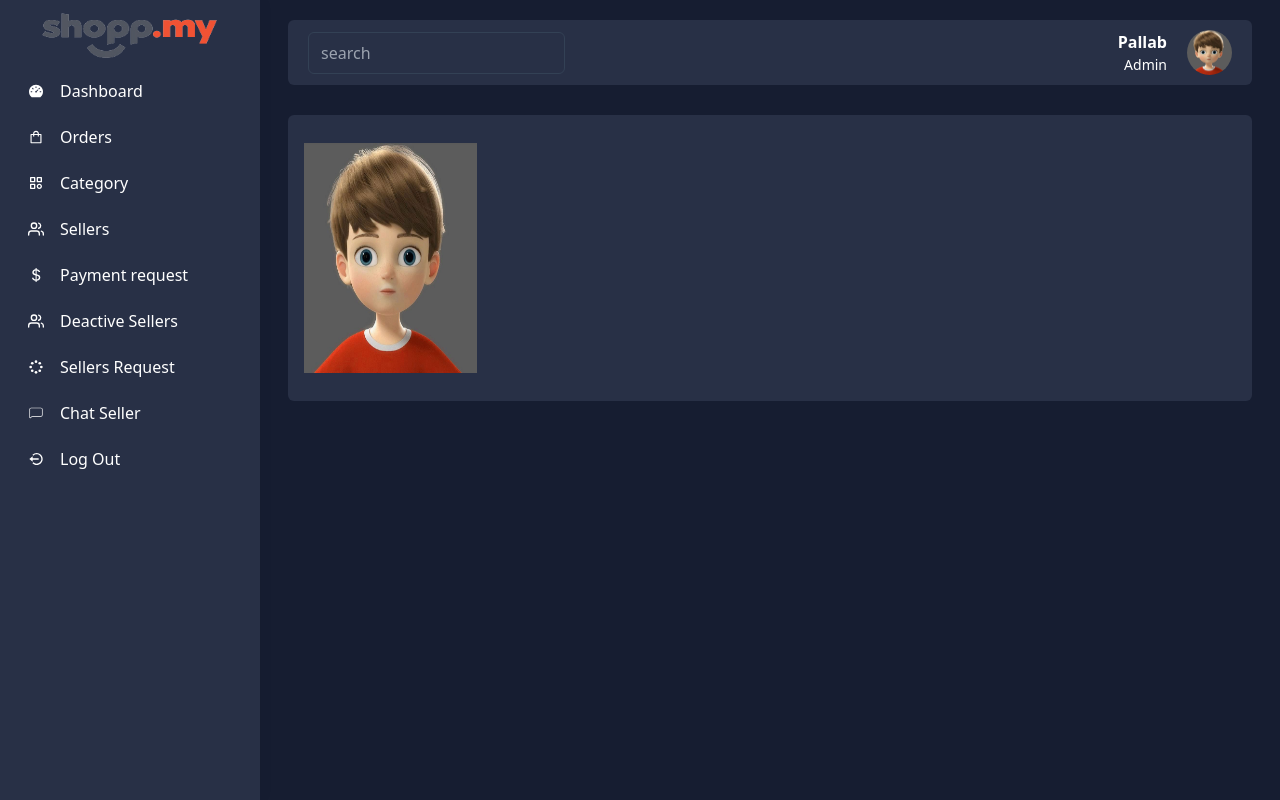
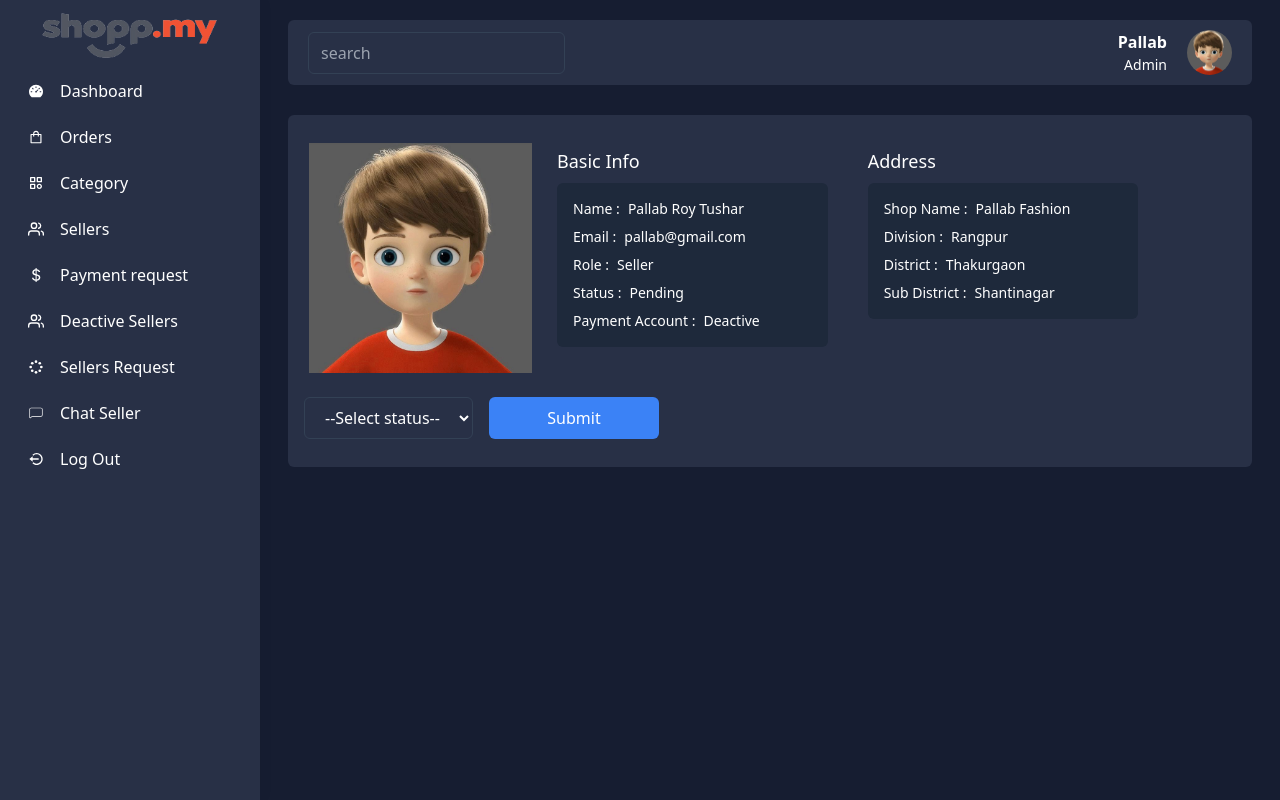
Before and after one commit to pallabroy2234/mern-Ecommerce-backend-v1, a React (Vite) app in the folder dashboard/: page /admin/dashboard/seller/details/1 in a window 1280 px wide. Built offline with nearby package versions, Linux system fonts and the light colour scheme.

Commit message:
seller details page design complete and chat seller page design start

```diff
--- a/dashboard/src/navigation/allNav.jsx
+++ b/dashboard/src/navigation/allNav.jsx
@@ -57,7 +57,7 @@ export const allNav = [
         title: "Chat Seller",
         icon: <CiChat1/>,
         role: "admin",
-        path: "/admin/dashboard/chat-seller"
+        path: "/admin/dashboard/chat-sellers"
     },
 
 ]
--- a/dashboard/src/router/routes/AdminRoutes.jsx
+++ b/dashboard/src/router/routes/AdminRoutes.jsx
@@ -7,6 +7,7 @@ import PaymentRequest from "../../views/admin/PaymentRequest.jsx";
 import DeactiveSellers from "../../views/admin/DeactiveSellers.jsx";
 import SellerRequest from "../../views/admin/SellerRequest.jsx";
 import SellerDetails from "../../views/admin/SellerDetails.jsx";
+import ChatSeller from "../../views/admin/ChatSeller.jsx";
 
 
 // const AdminDashboard = lazy(() => import("../../views/admin/AdminDashboard.jsx"));
@@ -49,10 +50,14 @@ export const adminRoutes = [
         element: <SellerRequest/>,
         role: "admin"
     },
-
     {
         path: "/admin/dashboard/seller/details/:sellerId",
         element: <SellerDetails/>,
         role: "admin"
+    },
+    {
+        path: "/admin/dashboard/chat-sellers",
+        element: <ChatSeller/>,
+        role: "admin"
     }
 ]
--- /dev/null
+++ b/dashboard/src/views/admin/ChatSeller.jsx
@@ -0,0 +1,78 @@
+import {useState} from "react";
+import {IoMdClose} from "react-icons/io";
+
+
+const ChatSeller = () => {
+    const [show, setShow] = useState(true)
+
+    return (
+        <div className="px-2 lg:px-7 pt-5">
+            <div className="w-full bg-secondary px-4 py-4 rounded-md h-[calc(100vh-140px)]">
+              <div className="flex w-full h-full relative">
+                  {/* Side Bar */}
+                  <div className={`w-[300px] h-full absolute z-10 ${show ? "-left-[16px] ": "-left-[336PX]"} md:left-0 md:relative transition-all`}>
+                      <div className="w-full h-[calc(100vh-177px)] bg-[#252b3b] md:bg-transparent overflow-y-auto ">
+                        <div className="flex text-xl justify-between items-center p-4 md:p-0 md:px-3 md:pb-3 text-white">
+                            <h1>Sellers</h1>
+                            <span onClick={()=> setShow(false)} className="block cursor-pointer md:hidden "><IoMdClose/></span>
+                        </div>
+
+                          <div className={`h-[60px] flex justify-start gap-2 items-center text-white px-2 py-2 mb-2 rounded-sm cursor-pointer`}>
+                               <div className="relative">
+                                   <img className="w-[50px] h-[50px] border-white border-2 max-w-[55px] p-[2px] rounded-full" src="http://localhost:5173//public/images/admin.jpg"  alt=""/>
+                                   <div className="w-[10px] h-[10px] bg-green-500 rounded-full absolute right-1 bottom-1"></div>
+                               </div>
+                                 <div className="flex flex-col justify-center items-start w-full">
+                                       <div className="flex flex-col justify-center items-start w-full">
+                                           <h2 className="text-base font-semibold">Pallab Roy Tushar</h2>
+                                       </div>
+                                 </div>
+                          </div>
+
+
+                          <div className={`h-[60px] flex justify-start gap-2 items-center text-white px-2 py-2 mb-2 rounded-sm cursor-pointer`}>
+                              <div className="relative">
+                                  <img className="w-[50px] h-[50px] border-white border-2 max-w-[55px] p-[2px] rounded-full" src="http://localhost:5173//public/images/admin.jpg"  alt=""/>
+                                  <div className="w-[10px] h-[10px] bg-green-500 rounded-full absolute right-1 bottom-1"></div>
+                              </div>
+                              <div className="flex flex-col justify-center items-start w-full">
+                                  <div className="flex flex-col justify-center items-start w-full">
+                                      <h2 className="text-base font-semibold">Pallab Roy Tushar</h2>
+                                  </div>
+                              </div>
+                          </div>
+
+
+
+                          <div className={`h-[60px] flex justify-start gap-2 items-center text-white px-2 py-2 mb-2 rounded-sm cursor-pointer`}>
+                              <div className="relative">
+                                  <img className="w-[50px] h-[50px] border-white border-2 max-w-[55px] p-[2px] rounded-full" src="http://localhost:5173//public/images/admin.jpg"  alt=""/>
+                                  <div className="w-[10px] h-[10px] bg-green-500 rounded-full absolute right-1 bottom-1"></div>
+                              </div>
+                              <div className="flex flex-col justify-center items-start w-full">
+                                  <div className="flex flex-col justify-center items-start w-full">
+                                      <h2 className="text-base font-semibold">Pallab Roy Tushar</h2>
+                                  </div>
+                              </div>
+                          </div>
+
+
+                          <div className={`h-[60px] flex justify-start gap-2 items-center text-white px-2 py-2 mb-2 rounded-sm cursor-pointer`}>
+                              <div className="relative">
+                                  <img className="w-[50px] h-[50px] border-white border-2 max-w-[55px] p-[2px] rounded-full" src="http://localhost:5173//public/images/admin.jpg"  alt=""/>
+                                  <div className="w-[10px] h-[10px] bg-green-500 rounded-full absolute right-1 bottom-1"></div>
+                              </div>
+                              <div className="flex flex-col justify-center items-start w-full">
+                                  <div className="flex flex-col justify-center items-start w-full">
+                                      <h2 className="text-base font-semibold">Pallab Roy Tushar</h2>
+                                  </div>
+                              </div>
+                          </div>
+                      </div>
+                  </div>
+              </div>
+            </div>
+        </div>
+    )
+}
+export default ChatSeller
--- a/dashboard/src/views/admin/SellerDetails.jsx
+++ b/dashboard/src/views/admin/SellerDetails.jsx
@@ -1,20 +1,98 @@
-
-
 const SellerDetails = () => {
     return (
         <div className="px-2 lg:px-7 pt-5">
             <div className="w-full bg-secondary  p-4 rounded-md">
+
                 <div className="w-full flex flex-wrap text-white">
+                    {/*  Image  */}
                     <div className="w-3/12 flex justify-center items-center py-3">
                         <div className="">
-                         <img  src="http://localhost:5173/public/images/admin.jpg" className="w-full h-[230px]" alt=""/>
+                            <img src="http://localhost:5173/public/images/admin.jpg" className="w-full h-[230px]" alt=""/>
                         </div>
+                    </div>
+
+                    {/* Basic Info */}
+
                     <div className="w-4/12">
-                         <div>
+                        <div className="px-0 md:px-5 py-2">
+                            <div className="py-2 text-lg">
+                                <h2>Basic Info</h2>
+                            </div>
+                            <div className="flex justify-between text-sm flex-col gap-2 p-4 bg-slate-800 rounded-md">
+                                <div className="flex gap-2">
+                                    <span>Name : </span>
+                                    <span>Pallab Roy Tushar</span>
+                                </div>
 
+                                <div className="flex gap-2">
+                                    <span>Email : </span>
+                                    <span>pallab@gmail.com</span>
+                                </div>
+
+                                <div className="flex gap-2">
+                                    <span>Role : </span>
+                                    <span>Seller</span>
+                                </div>
+
+                                <div className="flex gap-2">
+                                    <span>Status : </span>
+                                    <span>Pending</span>
+                                </div>
+
+                                <div className="flex gap-2">
+                                    <span>Payment Account : </span>
+                                    <span>Deactive</span>
                                 </div>
                             </div>
                         </div>
+                    </div>
+
+                    {/* Address */}
+                    <div className="w-4/12">
+                        <div className="px-0 md:px-5 py-2">
+                            <div className="py-2 text-lg">
+                                <h2>Address</h2>
+                            </div>
+                            <div className="flex justify-between text-sm flex-col gap-2 p-4 bg-slate-800 rounded-md">
+
+                                <div className="flex gap-2">
+                                    <span>Shop Name : </span>
+                                    <span>Pallab Fashion</span>
+                                </div>
+
+                                <div className="flex gap-2">
+                                    <span>Division : </span>
+                                    <span>Rangpur</span>
+                                </div>
+
+                                <div className="flex gap-2">
+                                    <span>District : </span>
+                                    <span>Thakurgaon</span>
+                                </div>
+
+                                <div className="flex gap-2">
+                                    <span>Sub District : </span>
+                                    <span>Shantinagar</span>
+                                </div>
+                            </div>
+                        </div>
+                    </div>
+                </div>
+
+                {/*  Select Option */}
+                <div>
+                    <form>
+                        <div className="flex gap-4 py-3 ">
+                            <select name="" id="" className="px-4 py-2 hover:border-indigo-500 border outline-none  bg-[#283046] border-slate-700 rounded-md text-white">
+                                <option value="">--Select status--</option>
+                                <option value="">Active</option>
+                                <option value="">Deactive</option>
+                            </select>
+                            <button className="bg-blue-500  hover:shadow-blue-500/50 hover:shadow-lg rounded-md px-8 text-white  w-[170px]  text-center">
+                                Submit
+                            </button>
+                        </div>
+                    </form>
                 </div>
             </div>
         </div>
```
Lines whose indentation alone changed are shown as unchanged.
